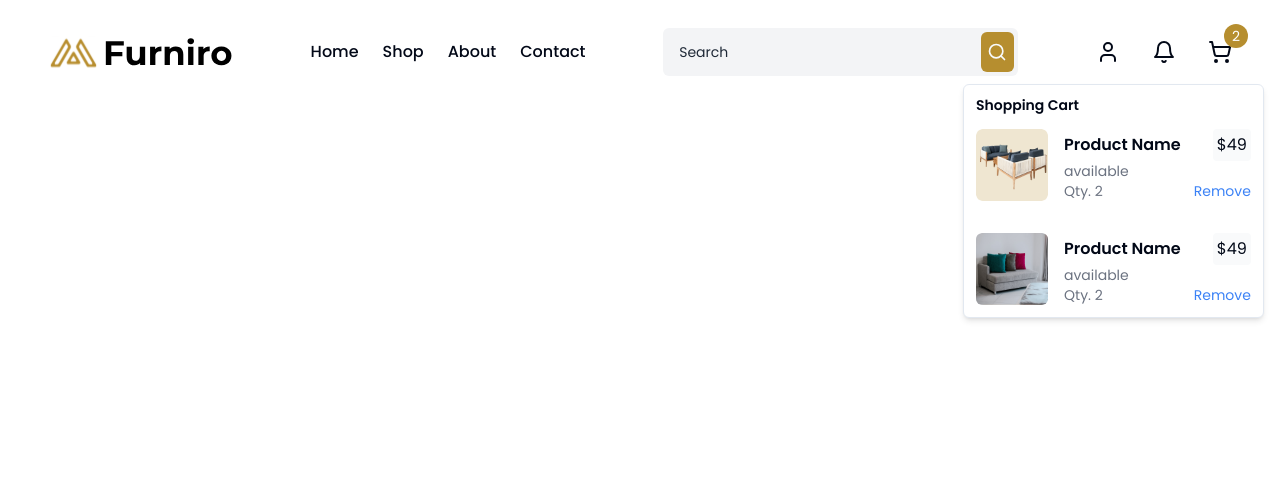
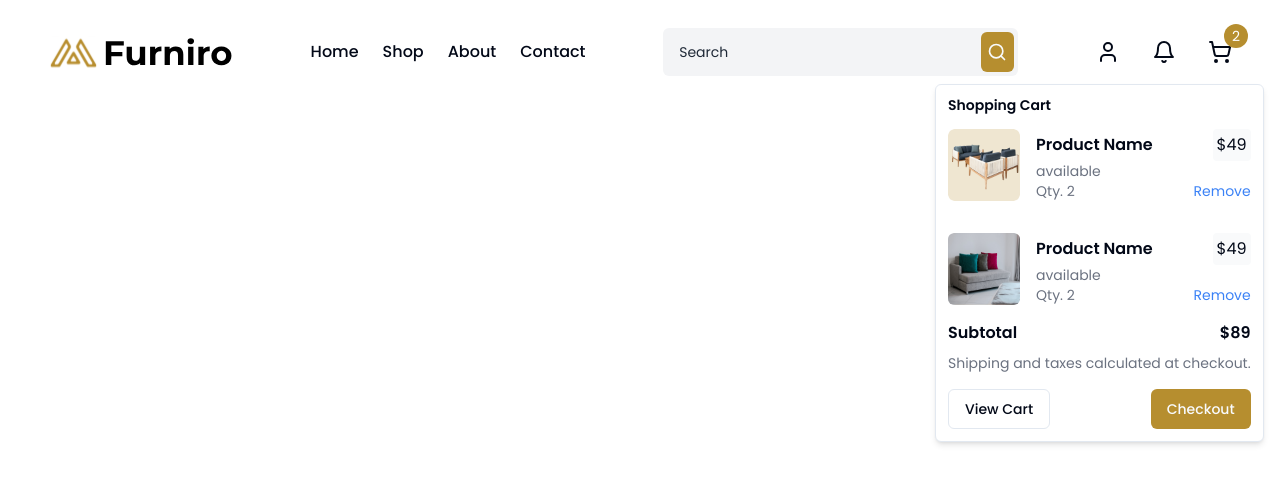
Before and after one commit to bantheus/furniro-ecommerce, a Next.js app: page / in a window 1280 px wide. Both pictures are taken after a click on the icon 1219 px from the left and 52 px from the top of the page. Shown: the top 484 px of the page. Built offline with nearby package versions, Linux system fonts and the light colour scheme.

Commit message:
feat: update cart component to display final price and chekout button

```diff
--- a/src/components/header/cart.tsx
+++ b/src/components/header/cart.tsx
@@ -2,6 +2,7 @@
 
 import { ShoppingCart } from "lucide-react";
 import Image from "next/image";
+import { Button } from "../ui/button";
 import {
   DropdownMenu,
   DropdownMenuContent,
@@ -9,6 +10,7 @@ import {
   DropdownMenuLabel,
   DropdownMenuTrigger,
 } from "../ui/dropdown-menu";
+import NotifyPin from "./notifyPin";
 
 const Cart = () => {
   const cartItems = true;
@@ -26,6 +28,7 @@ const Cart = () => {
           {!cartItems ? (
             <DropdownMenuItem>Cart is empty</DropdownMenuItem>
           ) : (
+            <>
               <div className="flex flex-col gap-4">
                 {/* item */}
                 <div className="flex gap-4 p-2">
@@ -89,13 +92,28 @@ const Cart = () => {
                   </div>
                 </div>
               </div>
+
+              <div className="p-2">
+                <div className="flex items-center justify-between font-semibold">
+                  <span>Subtotal</span>
+                  <span>$89</span>
+                </div>
+
+                <p className="mb-4 mt-2 text-sm text-gray-500">
+                  Shipping and taxes calculated at checkout.
+                </p>
+
+                <div className="flex justify-between text-sm">
+                  <Button variant="outline">View Cart</Button>
+                  <Button>Checkout</Button>
+                </div>
+              </div>
+            </>
           )}
         </DropdownMenuContent>
       </DropdownMenu>
 
-      <div className="absolute -right-4 -top-4 flex size-6 items-center justify-center rounded-full bg-primary text-sm text-white">
-        2
-      </div>
+      <NotifyPin quantity="2" />
     </div>
   );
 };
--- /dev/null
+++ b/src/components/header/notifyPin.tsx
@@ -0,0 +1,13 @@
+interface NotifyPinProps {
+  quantity: string;
+}
+
+const NotifyPin = ({ quantity }: NotifyPinProps) => {
+  return (
+    <div className="absolute -right-4 -top-4 flex size-6 items-center justify-center rounded-full bg-primary text-sm text-white">
+      {quantity}
+    </div>
+  );
+};
+
+export default NotifyPin;
```
Lines whose indentation alone changed are shown as unchanged.
